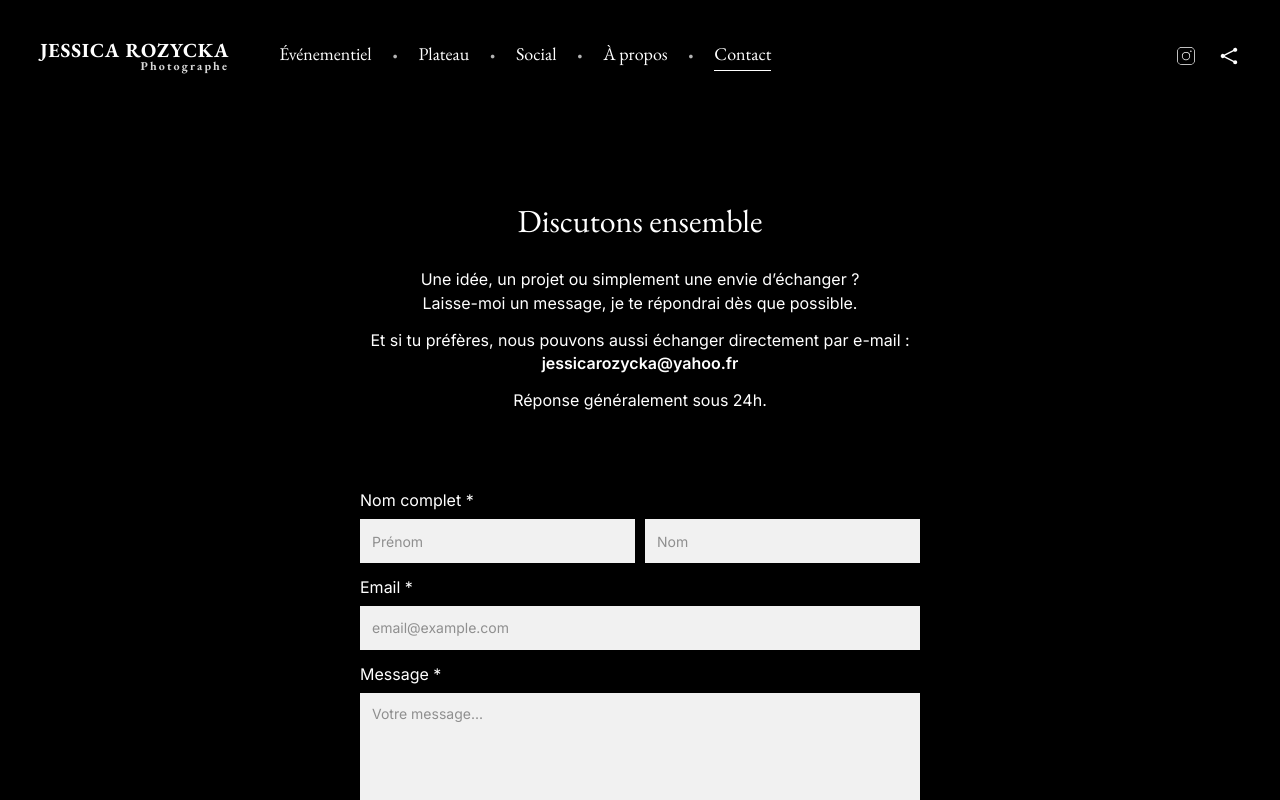
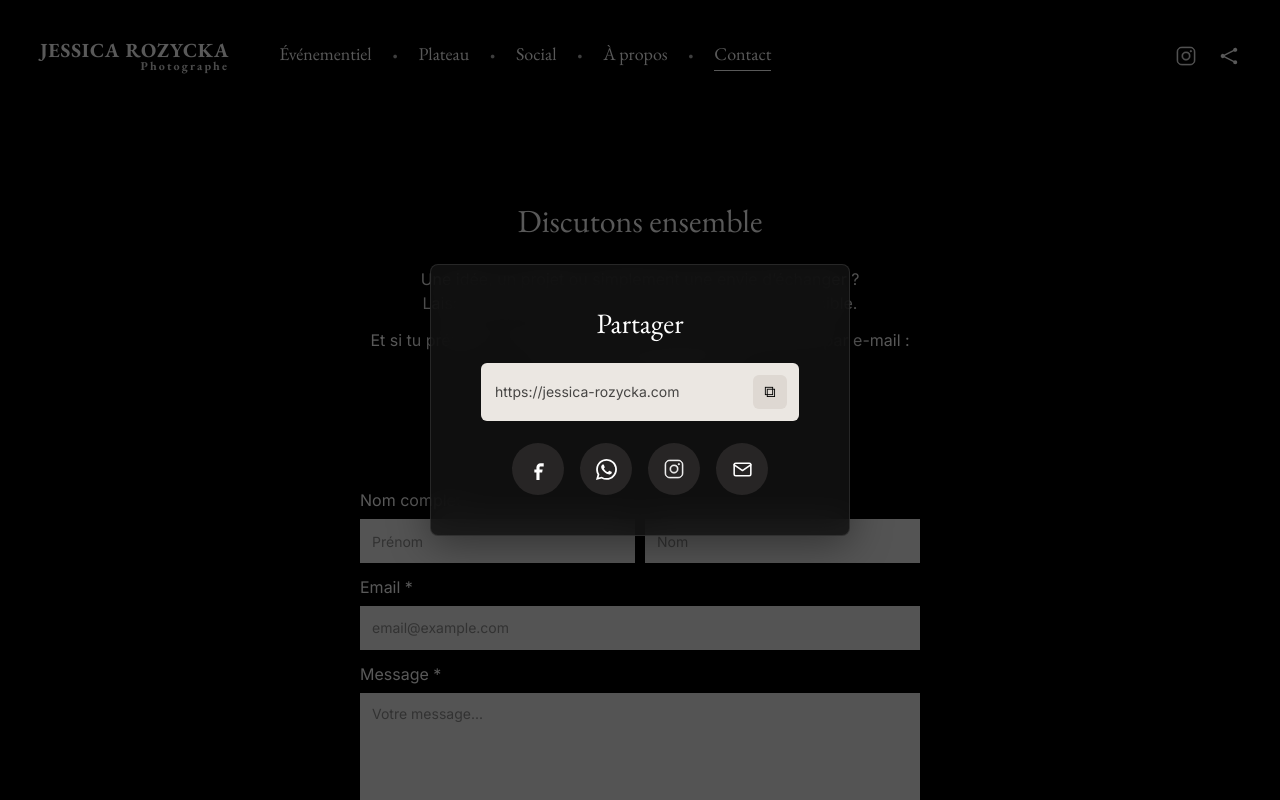
Before and after one commit to El-ia/portfolio-jessica-photographe, a Next.js app in the folder jessica-portfolio/: page /contact in a window 1280 px wide. Both pictures are taken after a click on the button "Partager". Built offline with nearby package versions, Linux system fonts and the light colour scheme.

Commit message:
add share modal with social links and smooth hero scroll

```diff
--- a/jessica-portfolio/src/app/a-propos/page.module.css
+++ b/jessica-portfolio/src/app/a-propos/page.module.css
@@ -24,8 +24,8 @@
 
 .title {
   font-family: var(--font-garamond);
-  font-size: 32px;
-  font-weight: 700;
+  font-size: 28px;
+    font-weight: 500;
   line-height: 1.1;
   margin-bottom: 28px;
 }
@@ -48,7 +48,7 @@
 .valuesTitle {
   font-family: var(--font-garamond);
   font-size: 17px;
-  font-weight: 700;
+  font-weight: 500;
   margin-bottom: 26px;
 }
 
--- a/jessica-portfolio/src/components/Header/Header.module.css
+++ b/jessica-portfolio/src/components/Header/Header.module.css
@@ -51,7 +51,6 @@
   flex: 1;
 }
 
-/* ── Lien desktop ── */
 .link {
   font-family: var(--font-garamond);
   font-size: 18px;
@@ -113,7 +112,7 @@
   opacity: 0.6;
 }
 
-/* ── Mobile actions (burger + insta) ── */
+/* Mobile actions */
 .mobileActions {
   display: none;
   margin-left: auto;
@@ -123,7 +122,7 @@
   z-index: 102;
 }
 
-/* ── Burger button ── */
+/* Burger button */
 .menuButton {
   width: 28px;
   height: 16px;
@@ -159,7 +158,7 @@
   transform: translateY(-7.5px) rotate(-45deg);
 }
 
-/* ── Menu mobile overlay ── */
+/* Mobile menu */
 .mobileMenu {
   position: fixed;
   inset: 0;
@@ -199,7 +198,6 @@
   padding-bottom: 5px;
   transition: opacity 160ms ease;
 }
-
 
 .mobileLink::after {
   content: "";
@@ -249,9 +247,148 @@
   opacity: 0.5;
 }
 
-/* ── Responsive ── */
+/* Share modal */
+.shareOverlay {
+  position: fixed;
+  inset: 0;
+  background: rgba(0, 0, 0, 0.65);
+  z-index: 200;
+  display: flex;
+  align-items: center;
+  justify-content: center;
+  padding: 24px;
+}
+
+.shareModal {
+  width: min(420px, 100%);
+  background: rgba(18, 18, 18, 0.85);
+  backdrop-filter: blur(16px);
+  padding: 40px 50px 40px;
+  text-align: center;
+  border: 1px solid rgba(255, 255, 255, 0.1);
+  border-radius: 8px;
+  box-shadow: 0 8px 40px rgba(0, 0, 0, 0.4);
+}
+
+.shareTitle {
+  margin: 0 0 22px;
+  font-family: var(--font-garamond);
+  font-size: 28px;
+  font-weight: 400;
+}
+
+.shareInput {
+  display: flex;
+  align-items: center;
+  justify-content: space-between;
+  gap: 12px;
+  background: #ebe7e2;
+  border-radius: 6px;
+  padding: 12px 12px 12px 14px;
+  margin-bottom: 22px;
+}
+
+.shareUrl {
+  font-size: 14px;
+  line-height: 1.3;
+  color: rgba(0, 0, 0, 0.7);
+  overflow: hidden;
+  text-overflow: ellipsis;
+  white-space: nowrap;
+}
+
+.copyButton {
+  flex: 0 0 auto;
+  width: 34px;
+  height: 34px;
+  border: none;
+  background: #ded8d2;
+  border-radius: 6px;
+  cursor: pointer;
+  color: #000;
+  display: inline-flex;
+  align-items: center;
+  justify-content: center;
+  padding: 0;
+  transition: opacity 160ms ease, background 160ms ease, color 160ms ease;
+}
+
+.copyButton:hover {
+  opacity: 0.85;
+}
+
+.copyButtonCopied {
+  background: #ffffff;
+  color: #000;
+}
+
+.copyButtonIcon {
+  display: inline-flex;
+  align-items: center;
+  justify-content: center;
+  font-size: 16px;
+  line-height: 1;
+}
+
+.shareIcons {
+  display: flex;
+  justify-content: center;
+  gap: 16px;
+  flex-wrap: wrap;
+}
+
+.shareCircle {
+  width: 52px;
+  height: 52px;
+  border-radius: 50%;
+  background: #272525;
+  color: #fff;
+  text-decoration: none;
+  display: inline-flex;
+  align-items: center;
+  justify-content: center;
+  font-size: 12px;
+  transition: opacity 160ms ease;
+}
+
+.shareCircle:hover {
+  opacity: 0.7;
+}
+
+.shareCircleIcon {
+  display: block;
+  color: #fff;
+  flex: 0 0 auto;
+}
+
+/* ajustements visuels pour harmoniser */
+.shareCircleIconFacebook {
+  width: 25px;
+  height: 25px;
+}
+
+.shareCircleIconWhatsapp {
+  width: 21px;
+  height: 21px;
+}
+
+.shareCircleIconInstagram {
+  width: 24px;
+  height: 24px;
+}
+
+.shareCircleIconEmail {
+  width: 25px;
+  height: 25px;
+}
+
+.shareMailLabel {
+  color: #fff;
+  line-height: 1;
+}
+
+/* Responsive */
 @media (max-width: 1024px) {
-
   .desktopNav {
     display: none;
   }
@@ -266,7 +403,6 @@
 }
 
 @media (min-width: 1025px) {
-
   .header {
     padding: 2.5rem;
   }
@@ -275,7 +411,6 @@
   .mobileMenu {
     display: none;
   }
-
 }
 
 @media (max-width: 640px) {
@@ -299,4 +434,17 @@
   .mobileLink {
     font-size: 25px;
   }
+
+  .shareModal {
+    padding: 24px 18px 20px;
+  }
+
+  .shareTitle {
+    font-size: 24px;
+  }
+
+  .shareCircle {
+    width: 48px;
+    height: 48px;
+  }
 }
--- a/jessica-portfolio/src/components/Header/Header.tsx
+++ b/jessica-portfolio/src/components/Header/Header.tsx
@@ -6,21 +6,18 @@ import { useEffect, useState } from "react";
 import styles from "./Header.module.css";
 import { InstagramIcon } from "@/components/icons/InstagramIcon";
 import { ShareIcon } from "@/components/icons/ShareIcon";
+import { FacebookIcon } from "@/components/icons/FacebookIcon";
+import { WhatsappIcon } from "@/components/icons/WhatsappIcon";
+import { EmailIcon } from "@/components/icons/EmailIcon";
 
 const INSTAGRAM_URL = "https://www.instagram.com/rozatelli_images/";
-
-async function shareOrCopy(url: string) {
-  if (navigator.share) {
-    await navigator.share({ title: document.title, url });
-    return;
-  }
-  await navigator.clipboard.writeText(url);
-  alert("Lien copié !");
-}
+const SITE_URL = "https://jessica-rozycka.com";
 
 export function Header() {
   const pathname = usePathname();
   const [isMenuOpen, setIsMenuOpen] = useState(false);
+  const [isShareOpen, setIsShareOpen] = useState(false);
+  const [isCopied, setIsCopied] = useState(false);
 
   const linkClass = (href: string) =>
     `${styles.link} ${pathname === href ? styles.linkActive : ""}`;
@@ -29,13 +26,36 @@ export function Header() {
     `${styles.mobileLink} ${pathname === href ? styles.mobileLinkActive : ""}`;
 
   const closeMenu = () => setIsMenuOpen(false);
+  const closeShare = () => setIsShareOpen(false);
+  const openShare = () => setIsShareOpen(true);
+
+  const handleCopyLink = async () => {
+    await navigator.clipboard.writeText(SITE_URL);
+    setIsCopied(true);
+
+    window.setTimeout(() => {
+      setIsCopied(false);
+    }, 1800);
+  };
 
   useEffect(() => {
-    document.body.style.overflow = isMenuOpen ? "hidden" : "";
+    document.body.style.overflow = isMenuOpen || isShareOpen ? "hidden" : "";
     return () => {
       document.body.style.overflow = "";
     };
-  }, [isMenuOpen]);
+  }, [isMenuOpen, isShareOpen]);
+
+  useEffect(() => {
+    const handleKeyDown = (event: KeyboardEvent) => {
+      if (event.key === "Escape") {
+        setIsMenuOpen(false);
+        setIsShareOpen(false);
+      }
+    };
+
+    window.addEventListener("keydown", handleKeyDown);
+    return () => window.removeEventListener("keydown", handleKeyDown);
+  }, []);
 
   return (
     <header className={styles.header}>
@@ -50,7 +70,6 @@ export function Header() {
           <span className={styles.brandRole}>Photographe</span>
         </Link>
 
-        {/* Desktop */}
         <div className={styles.desktopNav}>
           <Link href="/evenementiel" className={linkClass("/evenementiel")}>
             Événementiel
@@ -82,6 +101,7 @@ export function Header() {
               target="_blank"
               rel="noreferrer"
               className={styles.iconButton}
+              aria-label="Instagram"
             >
               <InstagramIcon size={24} />
             </a>
@@ -89,65 +109,176 @@ export function Header() {
             <button
               type="button"
               className={styles.iconButton}
-              onClick={() => shareOrCopy(window.location.href)}
+              onClick={openShare}
+              aria-label="Partager"
             >
               <ShareIcon size={22} />
             </button>
           </div>
         </div>
 
-        {/* Mobile */}
         <div className={styles.mobileActions}>
           <button
             type="button"
             className={styles.menuButton}
             onClick={() => setIsMenuOpen((prev) => !prev)}
+            aria-label={isMenuOpen ? "Fermer le menu" : "Ouvrir le menu"}
           >
-            <span className={`${styles.menuLine} ${isMenuOpen ? styles.menuLineTopOpen : ""}`} />
-            <span className={`${styles.menuLine} ${isMenuOpen ? styles.menuLineMiddleOpen : ""}`} />
-            <span className={`${styles.menuLine} ${isMenuOpen ? styles.menuLineBottomOpen : ""}`} />
+            <span
+              className={`${styles.menuLine} ${
+                isMenuOpen ? styles.menuLineTopOpen : ""
+              }`}
+            />
+            <span
+              className={`${styles.menuLine} ${
+                isMenuOpen ? styles.menuLineMiddleOpen : ""
+              }`}
+            />
+            <span
+              className={`${styles.menuLine} ${
+                isMenuOpen ? styles.menuLineBottomOpen : ""
+              }`}
+            />
           </button>
         </div>
       </nav>
 
-      {/* Overlay */}
       <div className={`${styles.mobileMenu} ${isMenuOpen ? styles.mobileMenuOpen : ""}`}>
         <div className={styles.mobileMenuInner}>
-          <Link href="/evenementiel" className={mobileLinkClass("/evenementiel")} onClick={closeMenu}>
+          <Link
+            href="/evenementiel"
+            className={mobileLinkClass("/evenementiel")}
+            onClick={closeMenu}
+          >
             Événementiel
           </Link>
 
-          <Link href="/plateau" className={mobileLinkClass("/plateau")} onClick={closeMenu}>
+          <Link
+            href="/plateau"
+            className={mobileLinkClass("/plateau")}
+            onClick={closeMenu}
+          >
             Plateau
           </Link>
 
-          <Link href="/social" className={mobileLinkClass("/social")} onClick={closeMenu}>
+          <Link
+            href="/social"
+            className={mobileLinkClass("/social")}
+            onClick={closeMenu}
+          >
             Social
           </Link>
 
-          <Link href="/a-propos" className={mobileLinkClass("/a-propos")} onClick={closeMenu}>
+          <Link
+            href="/a-propos"
+            className={mobileLinkClass("/a-propos")}
+            onClick={closeMenu}
+          >
             À propos
           </Link>
 
-          <Link href="/contact" className={mobileLinkClass("/contact")} onClick={closeMenu}>
+          <Link
+            href="/contact"
+            className={mobileLinkClass("/contact")}
+            onClick={closeMenu}
+          >
             Contact
           </Link>
 
           <div className={styles.mobileMenuIcons}>
-            <a href={INSTAGRAM_URL} target="_blank" rel="noreferrer" className={styles.mobileIconButton}>
+            <a
+              href={INSTAGRAM_URL}
+              target="_blank"
+              rel="noreferrer"
+              className={styles.mobileIconButton}
+              aria-label="Instagram"
+            >
               <InstagramIcon size={26} />
             </a>
 
             <button
               type="button"
               className={styles.mobileIconButton}
-              onClick={() => shareOrCopy(window.location.href)}
+              onClick={openShare}
+              aria-label="Partager"
             >
               <ShareIcon size={24} />
             </button>
           </div>
         </div>
       </div>
+
+      {isShareOpen && (
+        <div className={styles.shareOverlay} onClick={closeShare}>
+          <div
+            className={styles.shareModal}
+            onClick={(event) => event.stopPropagation()}
+          >
+            <p className={styles.shareTitle}>Partager</p>
+
+            <div className={styles.shareInput}>
+              <span className={styles.shareUrl}>{SITE_URL}</span>
+
+              <button
+              type="button"
+              className={`${styles.copyButton} ${isCopied ? styles.copyButtonCopied : ""}`}
+              onClick={handleCopyLink}
+              aria-label="Copier le lien"
+            >
+              {isCopied ? (
+                <span className={styles.copyButtonIcon}>✓</span>
+              ) : (
+                <span className={styles.copyButtonIcon}>⧉</span>
+              )}
+            </button>
+            </div>
+
+            <div className={styles.shareIcons}>
+              <a
+                href={`https://www.facebook.com/sharer/sharer.php?u=${encodeURIComponent(
+                  SITE_URL
+                )}`}
+                target="_blank"
+                rel="noreferrer"
+                className={styles.shareCircle}
+                aria-label="Partager sur Facebook"
+              >
+                <FacebookIcon className={`${styles.shareCircleIcon} ${styles.shareCircleIconFacebook}`} />
+              </a>
+
+              <a
+                href={`https://wa.me/?text=${encodeURIComponent(SITE_URL)}`}
+                target="_blank"
+                rel="noreferrer"
+                className={styles.shareCircle}
+                aria-label="Partager sur WhatsApp"
+              >
+                <WhatsappIcon className={`${styles.shareCircleIcon} ${styles.shareCircleIconWhatsapp}`} />
+              </a>
+
+              <a
+                href={INSTAGRAM_URL}
+                target="_blank"
+                rel="noreferrer"
+                className={styles.shareCircle}
+                aria-label="Voir Instagram"
+              >
+                <InstagramIcon className={`${styles.shareCircleIcon} ${styles.shareCircleIconInstagram}`} />
+              </a>
+
+              <a
+              href={`mailto:?subject=${encodeURIComponent(
+                "Jessica Rozycka"
+              )}&body=${encodeURIComponent(SITE_URL)}`}
+              className={styles.shareCircle}
+              aria-label="Partager par email"
+              >
+                <EmailIcon className={`${styles.shareCircleIcon} ${styles.shareCircleIconEmail}`} />
+              </a>
+            </div>
+          </div>
+        </div>
+      )}
     </header>
   );
 }
--- a/jessica-portfolio/src/components/Hero/Hero.tsx
+++ b/jessica-portfolio/src/components/Hero/Hero.tsx
@@ -58,6 +58,10 @@ export function Hero({ photos }: HeroProps) {
         className={styles.scrollDown}
         aria-label="Aller à la galerie"
         title="Aller à la galerie"
+        onClick={(e) => {
+          e.preventDefault();
+          document.getElementById("gallery")?.scrollIntoView({ behavior: "smooth" });
+        }}
       >
         <span className={styles.scrollDownIcon}>›</span>
       </a>
--- /dev/null
+++ b/jessica-portfolio/src/components/icons/EmailIcon.tsx
@@ -0,0 +1,37 @@
+type IconProps = {
+	size?: number;
+	className?: string;
+  };
+
+  export function EmailIcon({ size = 24, className }: IconProps) {
+	return (
+	  <svg
+		width={size}
+		height={size}
+		viewBox="0 0 24 24"
+		className={className}
+		xmlns="http://www.w3.org/2000/svg"
+		aria-hidden="true"
+	  >
+		<path
+		  d="M4 7.5L12 13L20 7.5"
+		  fill="none"
+		  stroke="currentColor"
+		  strokeWidth="1.5"
+		  strokeLinecap="round"
+		  strokeLinejoin="round"
+		/>
+		<rect
+		  x="4"
+		  y="6"
+		  width="16"
+		  height="12"
+		  rx="1.5"
+		  fill="none"
+		  stroke="currentColor"
+		  strokeWidth="1.5"
+		  strokeLinejoin="round"
+		/>
+	  </svg>
+	);
+  }
--- /dev/null
+++ b/jessica-portfolio/src/components/icons/FacebookIcon.tsx
@@ -0,0 +1,18 @@
+type IconProps = {
+	size?: number;
+	className?: string;
+  };
+
+  export function FacebookIcon({ size = 35, className }: IconProps) {
+	return (
+	  <svg
+		width={size}
+		height={size}
+		viewBox="0 0 24 24"
+		className={className}
+		fill="currentColor"
+	  >
+		<path d="M14 9h3V6h-3c-2.2 0-4 1.8-4 4v2H8v3h2v7h3v-7h2.5l.5-3H13v-2c0-.6.4-1 1-1z" />
+	  </svg>
+	);
+  }
--- a/jessica-portfolio/src/components/icons/InstagramIcon.tsx
+++ b/jessica-portfolio/src/components/icons/InstagramIcon.tsx
@@ -4,7 +4,7 @@ type IconProps = {
     title?: string;
   };
 
-  export function InstagramIcon({ size = 20, className, title }: IconProps) {
+  export function InstagramIcon({ size = 24, className, title }: IconProps) {
     return (
       <svg
         width={size}
@@ -15,6 +15,8 @@ type IconProps = {
         aria-hidden={title ? undefined : true}
         role={title ? "img" : "presentation"}
         fill="currentColor"
+        stroke="currentColor"
+        strokeWidth="7"
       >
         {title ? <title>{title}</title> : null}
 
--- /dev/null
+++ b/jessica-portfolio/src/components/icons/WhatsappIcon.tsx
@@ -0,0 +1,23 @@
+type IconProps = {
+    size?: number;
+    className?: string;
+  };
+
+  export function WhatsappIcon({ size = 24, className }: IconProps) {
+    return (
+      <svg
+        width={size}
+        height={size}
+        viewBox="0 0 24 24"
+        className={className}
+        xmlns="http://www.w3.org/2000/svg"
+        aria-hidden="true"
+        fill="none"
+      >
+        <path
+          d="M20.52 3.48A11.86 11.86 0 0 0 12.06 0C5.5 0 .17 5.34.17 11.9c0 2.1.55 4.14 1.6 5.95L0 24l6.33-1.66a11.85 11.85 0 0 0 5.73 1.47h.01c6.56 0 11.89-5.34 11.89-11.9 0-3.17-1.24-6.14-3.44-8.43ZM12.07 21.8h-.01a9.8 9.8 0 0 1-5-1.37l-.36-.21-3.76.99 1-3.66-.24-.38a9.82 9.82 0 0 1-1.51-5.27C2.19 6.45 6.61 2.03 12.06 2.03c2.63 0 5.1 1.02 6.96 2.89a9.77 9.77 0 0 1 2.87 6.97c0 5.45-4.43 9.89-9.82 9.89Zm5.39-7.36c-.3-.15-1.77-.87-2.04-.97-.27-.1-.47-.15-.67.15-.2.3-.77.97-.94 1.17-.17.2-.35.22-.65.07-.3-.15-1.27-.47-2.42-1.5-.9-.8-1.5-1.8-1.68-2.1-.17-.3-.02-.46.13-.61.14-.14.3-.35.45-.52.15-.17.2-.3.3-.5.1-.2.05-.37-.02-.52-.07-.15-.67-1.62-.92-2.22-.24-.58-.49-.5-.67-.51h-.57c-.2 0-.52.07-.8.37-.27.3-1.04 1.02-1.04 2.5 0 1.47 1.07 2.89 1.22 3.09.15.2 2.1 3.2 5.08 4.49.71.31 1.27.49 1.7.63.72.23 1.38.2 1.9.12.58-.09 1.77-.72 2.02-1.41.25-.7.25-1.29.17-1.42-.07-.12-.27-.2-.57-.35Z"
+          fill="currentColor"
+        />
+      </svg>
+    );
+  }
```
